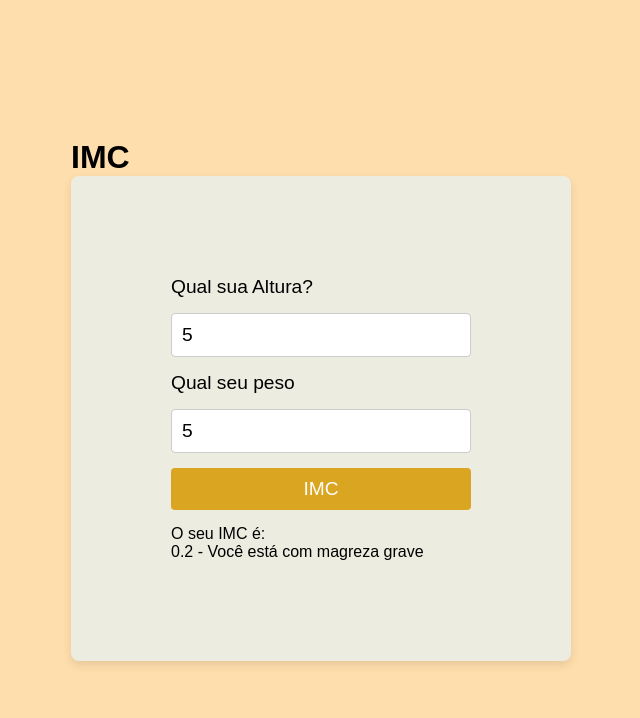
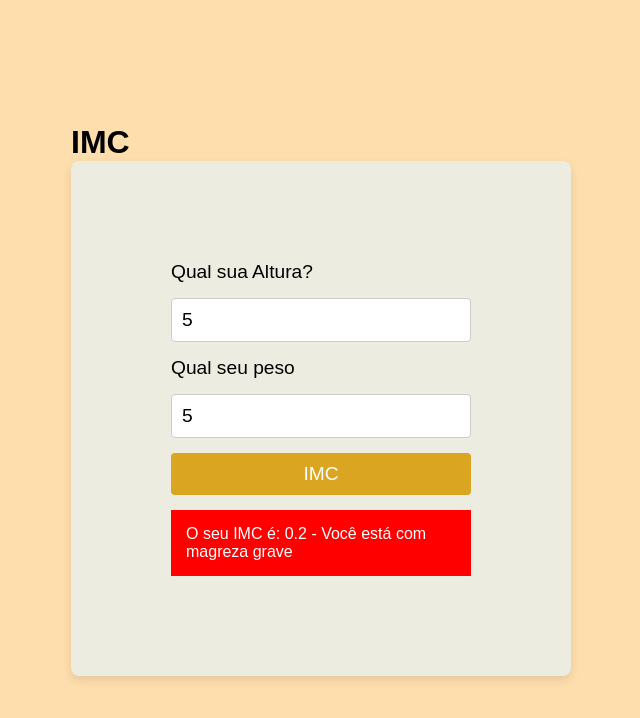
Before and after one commit to PauloVieira28/React-IMC-EBAC, a React (Vite) app: page / in a window 1280 px wide. Both pictures are taken after typing "5", "5" into the empty fields and a click on the button "IMC". Shown: the top 718 px of the page, without its empty margins (319-959 px from the left). Built offline with nearby package versions, Linux system fonts and the light colour scheme.

Commit message:
Exercício completo

```diff
--- a/src/components/IMC/index.jsx
+++ b/src/components/IMC/index.jsx
@@ -1,4 +1,4 @@
-import './index.css'
+import {form} from './index.module.css'
 import ResultFinish from '../ResultFinish';
 import { useState } from 'react';
 
@@ -29,7 +29,7 @@ const IMC = () => {
     return(
         <>
             <h1>IMC</h1>
-            <form className="form">
+            <form className={form}>
                 <label>Qual sua Altura?</label>
                 <input type="number" value={height} onChange={handleHeight}/>
 
@@ -40,7 +40,6 @@ const IMC = () => {
 
                 {release && (
                     <div>
-                        <p>O seu IMC é:</p>
                         <ResultFinish height={height} weight={weight} />
                     </div>
                 )}
--- a/src/components/ResultFinish/index.jsx
+++ b/src/components/ResultFinish/index.jsx
@@ -1,45 +1,56 @@
+import {red, moderate, light, normal, result} from './index.module.css'
+
 const ResultFinish = ({weight, height}) => {
 
     const imc = Number(weight) / (parseFloat(height) * parseFloat(height))
     const resultFinished = parseFloat(imc.toFixed(2))
 
-    let message = "";
+    let message = ""
+    let coloClassification = ""
 
     if(resultFinished < 16){
         message = "Você está com magreza grave"
+        coloClassification = red
     }
 
-    if(resultFinished > 16 && resultFinished < 16.9){
+    if(resultFinished > 16 && resultFinished < 16.99){
         message = "Você está com magreza moderada"
+        coloClassification = moderate
     }
 
     if(resultFinished > 17 && resultFinished < 18.4){
         message = "Você está com magreza leve"
+        coloClassification = light
     }
 
     if(resultFinished > 18.59 && resultFinished < 24.99){
         message = "Você está com o peso normal"
+        coloClassification = normal
     }
 
     if(resultFinished > 25 && resultFinished < 29.99){
         message = "Você está com sobrepeso"
+        coloClassification = moderate
     }
 
     if(resultFinished > 30 && resultFinished < 34.99){
         message = "Você está com obesidade grau I"
+        coloClassification = light
     }
 
     if(resultFinished > 35 && resultFinished < 39.99){
         message = "Você está com obesidade grau II"
+        coloClassification = moderate
+
 
     }
 
     if(resultFinished > 40){
         message = "Você está com obesidade grau III (mórbida)"
-
+        coloClassification = red
     }
 
-    return <p>{`${resultFinished} - ${message}`}</p>
+    return <p className={`${coloClassification} ${result}`} >{`O seu IMC é: ${resultFinished} - ${message}`}</p>
 
 
 }
--- /dev/null
+++ b/src/components/ResultFinish/index.module.css
@@ -0,0 +1,25 @@
+.result{
+    width: 100%;
+    display: block;
+    color: #000;
+    padding: 15px;
+}
+
+.red{
+    color: white;
+    background-color: red;
+}
+
+.moderate{
+    color: white;
+    background-color: rgb(245, 131, 131);
+}
+
+.light{
+    background-color: rgb(241, 200, 200);
+}
+
+.normal{
+    color: white;
+    background-color: green;
+}
```
Also changed, not shown: src/components/IMC/index.module.css (renamed from src/components/IMC/index.css).
